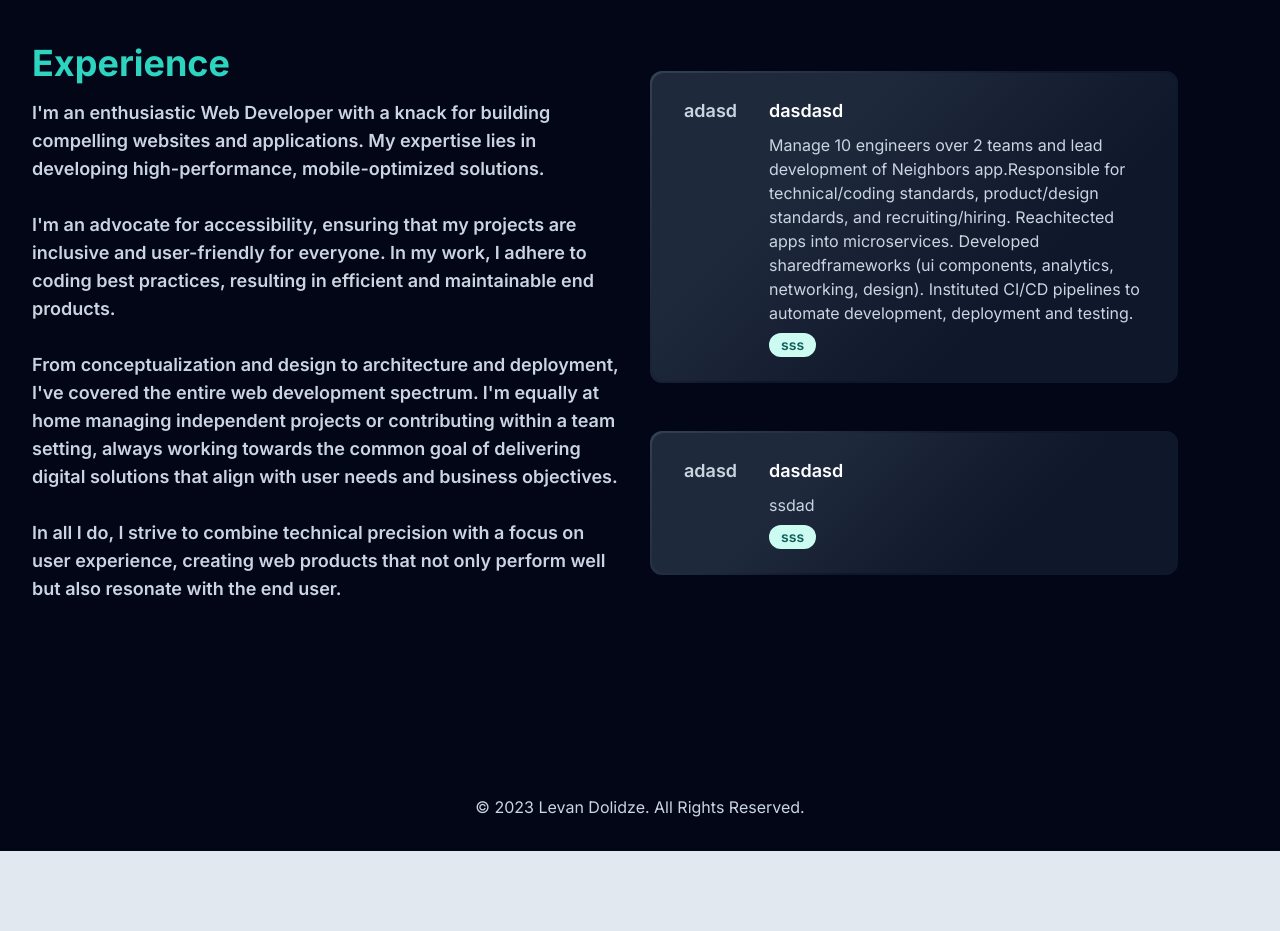
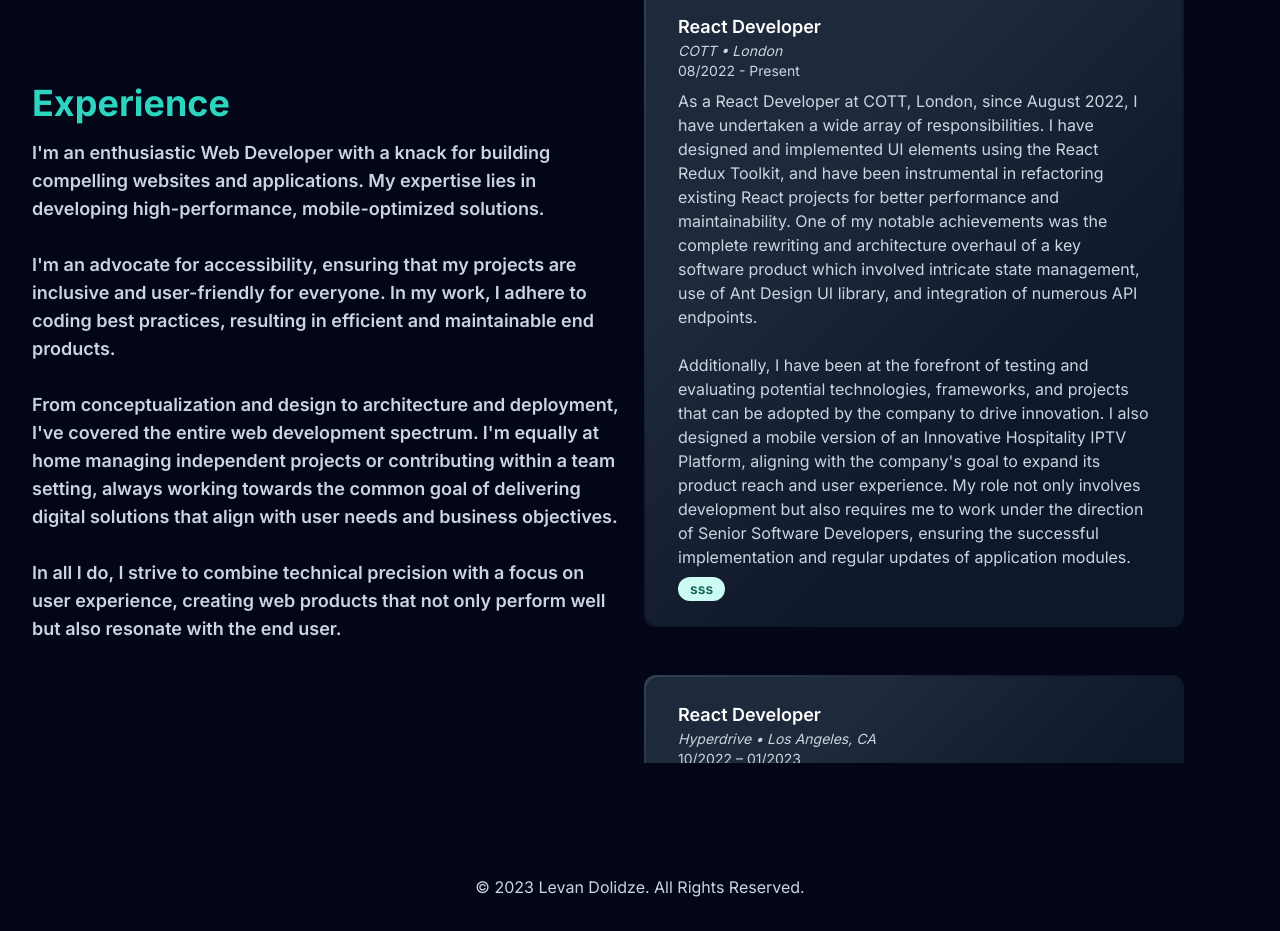
Before and after one commit to Levan-D/portfolio, a Next.js app: page / in a window 1280 px wide. Shown: the part 3201-4132 px from the top of the page. Before the commit the page ends 4052 px from the top, so only its background shows below. Built offline with nearby package versions, Linux system fonts and the light colour scheme; no server answers.

Commit message:
added work experience

```diff
--- a/app/(homepage)/experience/Experience.tsx
+++ b/app/(homepage)/experience/Experience.tsx
@@ -17,22 +17,17 @@ export default function Experience() {
         <div className="textTertiary mt-4 font-semibold xl:text-lg">{exp.desc}</div>
       </div>
 
-      <div className="basis-1/2  lg:mr-10">
+      <div className="max-h-screen  basis-1/2 overflow-x-scroll lg:mr-10 ">
         <div>
           {exp.pos.map(role => (
-            <Card perspective customCSS="max-w-xl mx-auto " key={uuidv4()}>
-              <div className="block gap-8 px-4 py-2 md:flex">
-                <div>
-                  <p className=" textTertiary hidden text-lg font-semibold md:block">
-                    {role.date}
-                  </p>
-                </div>
-                <div>
-                  <h3 className=" mb-2 text-lg font-semibold">{role.title}</h3>
-                  <p className=" textTertiary block text-lg font-semibold md:hidden">
-                    {role.date}
-                  </p>
-                  <p className="textTertiary">{role.desc}</p>
+            <Card perspective customCSS="max-w-2xl mx-auto " key={uuidv4()}>
+              <div className="px-4 py-2 ">
+                <h3 className="  text-lg font-semibold">{role.title}</h3>
+
+                <p className="textTertiary    text-sm  italic">{role.location}</p>
+
+                <p className=" textTertiary mb-2  text-sm  ">{role.date}</p>
+                <div className="textTertiary">{role.desc}</div>
                 <div className="mt-2 flex gap-4">
                   {role.tech.map(tech => (
                     <div
@@ -44,7 +39,6 @@ export default function Experience() {
                   ))}
                 </div>
               </div>
-              </div>
             </Card>
           ))}
         </div>
--- a/app/components/Card.tsx
+++ b/app/components/Card.tsx
@@ -63,23 +63,12 @@ export default function Card({
     }
   }
 
-  let glowClassName = ""
-  let flickerBoxClassName = ""
-  let sideLineClassName = ""
-  let perspectiveStyle = {}
-  let outerGlimmerSyle = {
-    background: `radial-gradient(
-  600px circle at ${0}px ${0}px,
-  rgba(203, 213, 225, 0.3),
-  transparent 40%`,
-  }
-
-  let innerGlimmerSyle = {
-    background: `radial-gradient(
-  600px circle at ${0}px ${0}px,
-  rgba(203, 213, 225, 0.3),
-  transparent 40%`,
-  }
+  let glowClassName
+  let flickerBoxClassName
+  let sideLineClassName
+  let perspectiveStyle
+  let outerGlimmerSyle
+  let innerGlimmerSyle
 
   if (typeof window !== "undefined") {
     glowClassName = smallScreen && glow ? "flickerBox" : ""
--- a/app/data/personalData.tsx
+++ b/app/data/personalData.tsx
@@ -57,12 +57,86 @@ export const personalData = {
     ),
     pos: [
       {
-        title: "dasdasd",
-        date: "adasd",
-        desc: "Manage 10 engineers over 2 teams and lead development of Neighbors app.Responsible for technical/coding standards, product/design standards, and recruiting/hiring. Reachitected apps into microservices. Developed sharedframeworks (ui components, analytics, networking, design). Instituted CI/CD pipelines to automate development, deployment and testing.",
+        title: "React Developer",
+        date: "08/2022 - Present",
+        location: "COTT • London",
+        desc: (
+          <>
+            <p>
+              As a React Developer at COTT, London, since August 2022, I have undertaken a
+              wide array of responsibilities. I have designed and implemented UI elements
+              using the React Redux Toolkit, and have been instrumental in refactoring
+              existing React projects for better performance and maintainability. One of
+              my notable achievements was the complete rewriting and architecture overhaul
+              of a key software product which involved intricate state management, use of
+              Ant Design UI library, and integration of numerous API endpoints.
+            </p>
+            <br />
+            <p>
+              Additionally, I have been at the forefront of testing and evaluating
+              potential technologies, frameworks, and projects that can be adopted by the
+              company to drive innovation. I also designed a mobile version of an
+              Innovative Hospitality IPTV Platform, aligning with the company&apos;s goal
+              to expand its product reach and user experience. My role not only involves
+              development but also requires me to work under the direction of Senior
+              Software Developers, ensuring the successful implementation and regular
+              updates of application modules.
+            </p>
+          </>
+        ),
         tech: ["sss"],
       },
-      { title: "dasdasd", date: "adasd", desc: "ssdad", tech: ["sss"] },
+      {
+        title: "React Developer",
+        date: "10/2022 – 01/2023",
+        location: "Hyperdrive • Los Angeles, CA",
+        desc: (
+          <p>
+            I&apos;ve been responsible for the client-side app architecture and
+            development. My main achievements include building the MVP, implementing key
+            features such as Google OAuth sign-in and Google Drive integration. I&apos;ve
+            also been pivotal in bug-fixing, maintaining high standards of software
+            reliability and user experience.
+          </p>
+        ),
+        tech: ["sss"],
+      },
+      {
+        title: "Web Application Developer",
+        date: "05/2022 - 07/2022",
+        location: "GM • Tbilisi ",
+        desc: (
+          <p>
+            My key responsibilities included developing an internal web application to
+            parse and sort a sizable database. Initially, I built a mechanism for
+            automatic database parsing, integrating Firebase for real-time data handling
+            capabilities. In the subsequent phase, I designed and implemented a dynamic
+            user interface to facilitate manual data sorting operations, enabling users to
+            continue the sorting process as per their specific requirements. This project
+            required in-depth understanding of database structures and proficient
+            application of front-end technologies to ensure seamless interaction and data
+            handling.
+          </p>
+        ),
+        tech: ["sss"],
+      },
+      {
+        title: "Freelance: Front-End Developer",
+        date: "02/2020 - 04/2022",
+        desc: (
+          <p>
+            As a Freelance Front-End Developer, I specialized in building, enhancing, and
+            redesigning client interfaces using JavaScript and React. My role included
+            creating new UI components, refactoring existing code for improved
+            maintainability, and optimizing performance for an improved user experience.
+            My work involved regular client interactions, ensuring their needs were met
+            and offering technical expertise when necessary. This freelancing experience
+            has sharpened my technical skills, & reinforced project management
+            capabilities.
+          </p>
+        ),
+        tech: ["sss"],
+      },
     ],
   },
 }
```
Lines whose indentation alone changed are shown as unchanged.
